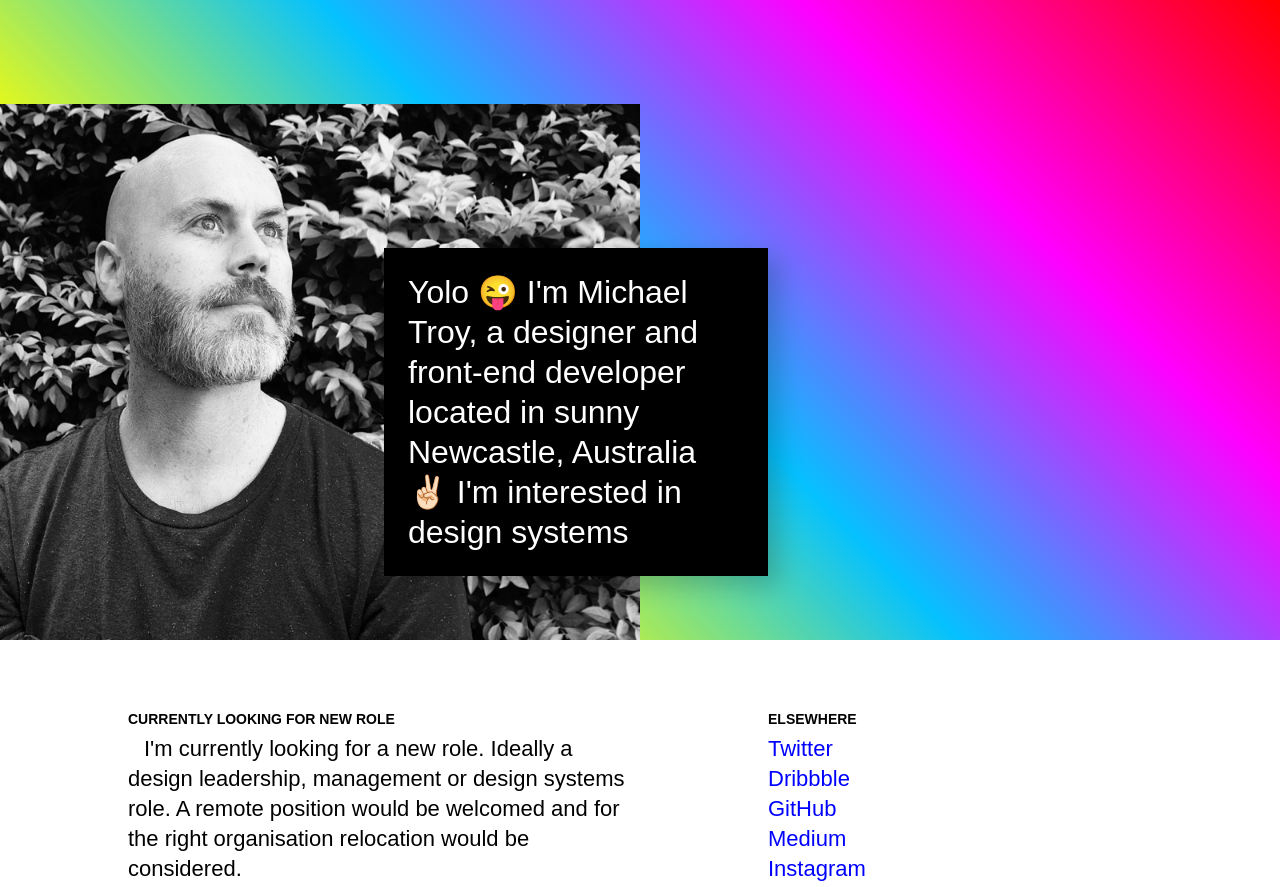
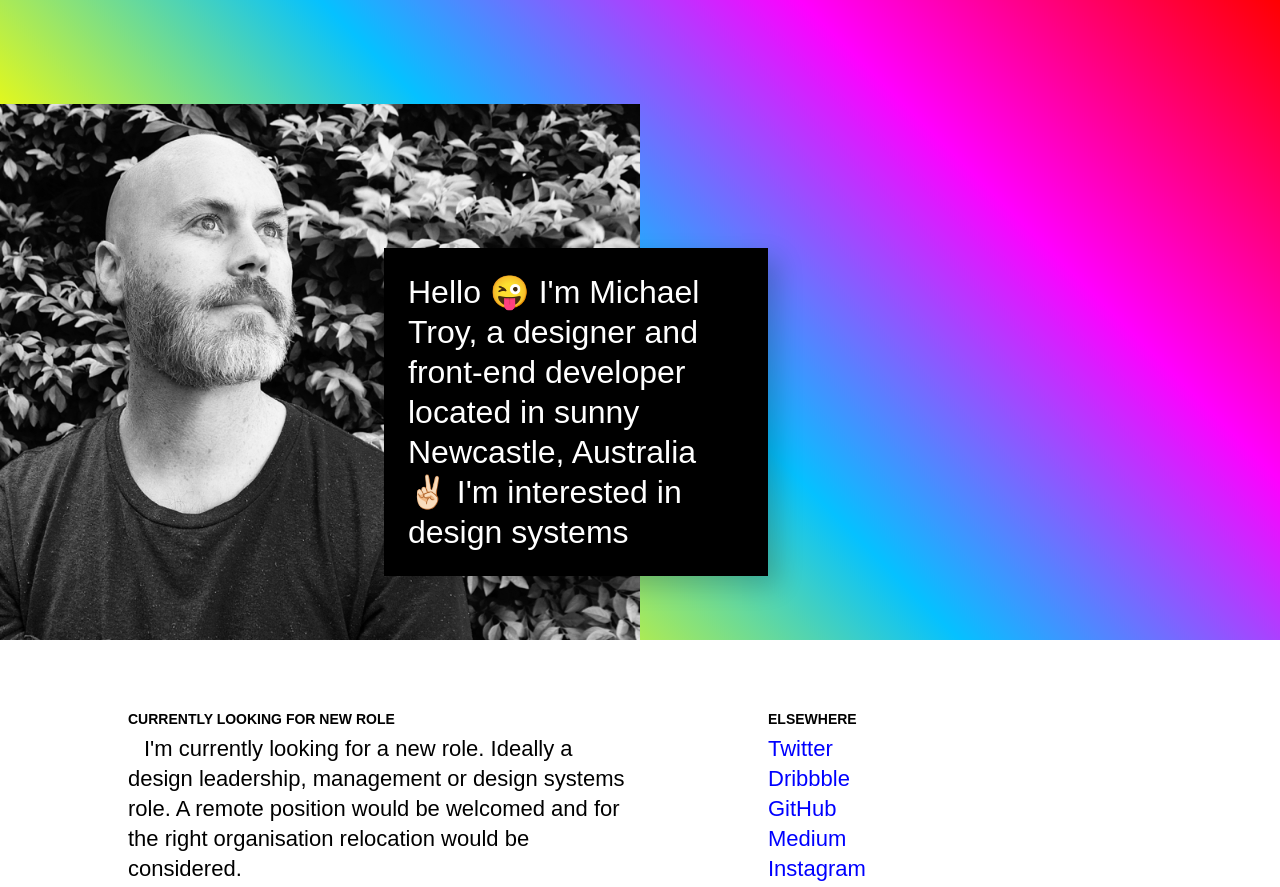
Before and after one commit to michaeltroy/profile, a plain HTML site: page public/index.html in a window 1280 px wide. Shown: the top 887 px of the page. Drawn offline with nearby package versions, Linux system fonts and the light colour scheme; files that its build step writes are made by us from their sources; files whose address does not match are found by name; a web font is replaced by a local one.

Commit message:
Update greeting.

```diff
--- a/public/index.html
+++ b/public/index.html
@@ -15,7 +15,7 @@
       </div>
       <div class="grid layer layer--1">
         <div class="intro_greeting trigger sml-3 sml-off-2 med-5 med-off-4 lrg-3 lrg-off-3">
-          <h1>Yolo 😜 I'm Michael Troy, a designer and front-end developer located in sunny Newcastle, Australia ✌🏻 I'm interested in design systems</h1>
+          <h1>Hello 😜 I'm Michael Troy, a designer and front-end developer located in sunny Newcastle, Australia ✌🏻 I'm interested in design systems</h1>
         </div>
       </div>
     </div>
```
